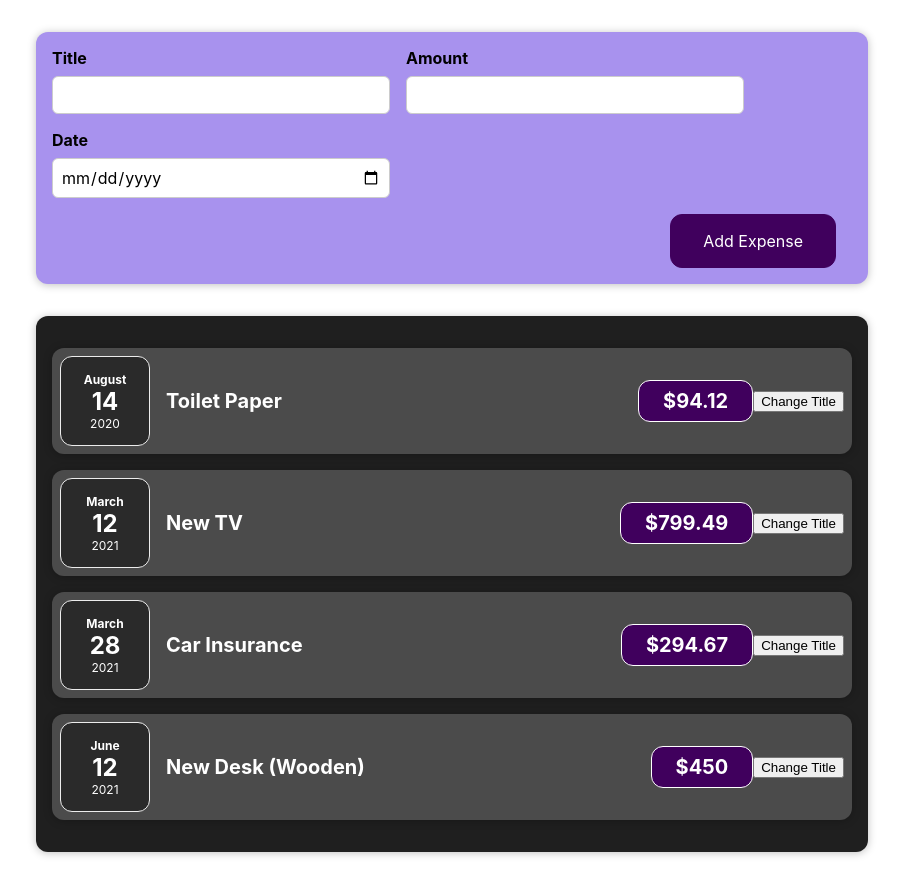
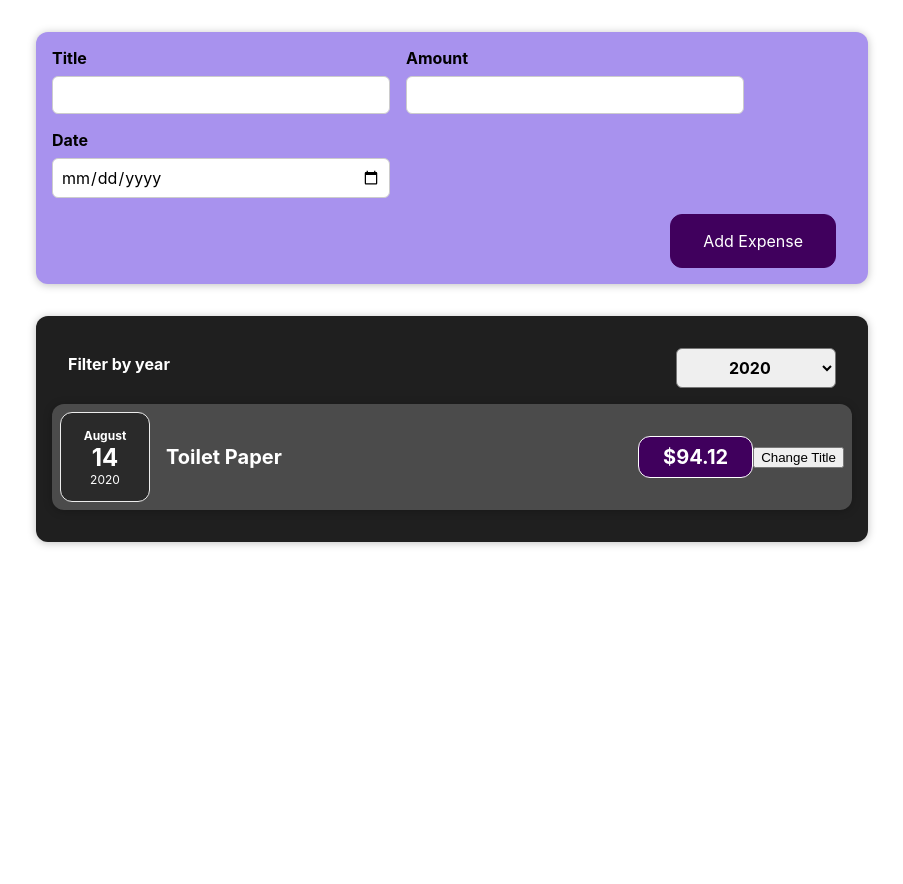
Before and after one commit to JaeWoogie/react-project, a React (Create React App) app: page / in a window 1280 px wide. Shown: the whole page, without its empty margins (188-1091 px from the left). After the commit the page ends 800 px from the top, so only its background shows below. Built offline with nearby package versions, Linux system fonts and the light colour scheme.

Commit message:
React for fun

```diff
--- a/src/App.js
+++ b/src/App.js
@@ -1,11 +1,9 @@
-import logo from './logo.svg';
+import { useState } from 'react';
 import './App.css';
-import ExpenseItem from './components/ExpenseItem';
 import Expenses from './components/Expenses';
 import NewExpense from './components/NewExpense';
 
-function App() {
-  const expenses = [
+  const INITIAL_EXPENSES = [
     {
       id: 'e1',
       title: 'Toilet Paper',
@@ -27,8 +25,11 @@ function App() {
     },
   ];
 
+function App() {
+  const [expenses, setExpenses] = useState(INITIAL_EXPENSES);
+
   const addExpenseHandler = expense => {
-
+    setExpenses((previousExpenses) => {return [expense, ...previousExpenses]});
   }
 
   return (
--- /dev/null
+++ b/src/components/ExpenseFilter.js
@@ -0,0 +1,25 @@
+import React from 'react';
+
+import './ExpensesFilter.css';
+
+const ExpensesFilter = (props) => {
+  const filterByYear = (event) => {
+    props.yearChangeHandler(event.target.value);
+  }
+
+  return (
+    <div className='expenses-filter'>
+      <div className='expenses-filter__control'>
+        <label>Filter by year</label>
+        <select value={props.selectedYear} onChange={filterByYear}>
+          <option value='2022'>2022</option>
+          <option value='2021'>2021</option>
+          <option value='2020'>2020</option>
+          <option value='2019'>2019</option>
+        </select>
+      </div>
+    </div>
+  );
+};
+
+export default ExpensesFilter;
--- a/src/components/Expenses.js
+++ b/src/components/Expenses.js
@@ -1,16 +1,32 @@
+import React, { useState } from 'react';
 import './Expenses.css';
 import ExpenseItem from './ExpenseItem';
 import Card from './Card';
+import ExpenseFilter from './ExpenseFilter';
+import ExpensesList from './ExpensesList';
 
 function Expenses (props) {
-    return (
+  const [year, setYear] = useState('2020');
+  const filterYearHandler = (selectedYear) => {
+    setYear(selectedYear);
+  }
+
+  const filteredExpenses = props.items.filter(expense => {
+    return expense.date.getFullYear().toString() === year;
+  })
+
+  return (
+    <div>
       <Card className='expenses'>
-        <ExpenseItem title={props.items[0].title} amount={props.items[0].amount} date={props.items[0].date} />
-        <ExpenseItem title={props.items[1].title} amount={props.items[1].amount} date={props.items[1].date} />
-        <ExpenseItem title={props.items[2].title} amount={props.items[2].amount} date={props.items[2].date} />
-        <ExpenseItem title={props.items[3].title} amount={props.items[3].amount} date={props.items[3].date} />
+        <ExpenseFilter yearChangeHandler={filterYearHandler} selectedYear={year} />
+        {/* {filteredExpenses.length === 0 && <p>No expense found.</p>}
+        {filteredExpenses.map((expense) =>
+          (<ExpenseItem key={expense.id} title={expense.title} amount={expense.amount} date={expense.date}/>
+        ))} */}
+        <ExpensesList items={filteredExpenses}/>
       </Card>
-    )
+    </div>
+  )
 }
 
 export default Expenses;
--- /dev/null
+++ b/src/components/ExpensesFilter.css
@@ -0,0 +1,24 @@
+.expenses-filter {
+    color: white;
+    padding: 0 1rem;
+}
+
+.expenses-filter__control {
+    display: flex;
+    width: 100%;
+    align-items: center;
+    justify-content: space-between;
+    margin: 1rem 0;
+}
+
+.expenses-filter label {
+    font-weight: bold;
+    margin-bottom: 0.5rem;
+}
+
+.expenses-filter select {
+    font: inherit;
+    padding: 0.5rem 3rem;
+    font-weight: bold;
+    border-radius: 6px;
+}
--- /dev/null
+++ b/src/components/ExpensesList.css
@@ -0,0 +1,9 @@
+.expenses-list {
+    list-style: none;
+    padding: 0;
+}
+
+.expenses-list__fallback {
+    color: white;
+    text-align: center;
+}
--- /dev/null
+++ b/src/components/ExpensesList.js
@@ -0,0 +1,24 @@
+import React from 'react';
+
+import ExpenseItem from './ExpenseItem';
+import './ExpensesList.css';
+
+const ExpensesList = (props) => {
+
+    if(props.items.length === 0) {
+        return <h2 className='expenses-list__fallback'>Found no expenses</h2>;
+    }
+
+    return <ul className='expenses-list'>
+        {props.items.map((expense) => (
+            <ExpenseItem
+            key={expense.id}
+            title={expense.title}
+            amount={expense.amount}
+            date={expense.date}
+            />
+        ))}
+    </ul>
+}
+
+export default ExpensesList;
```
